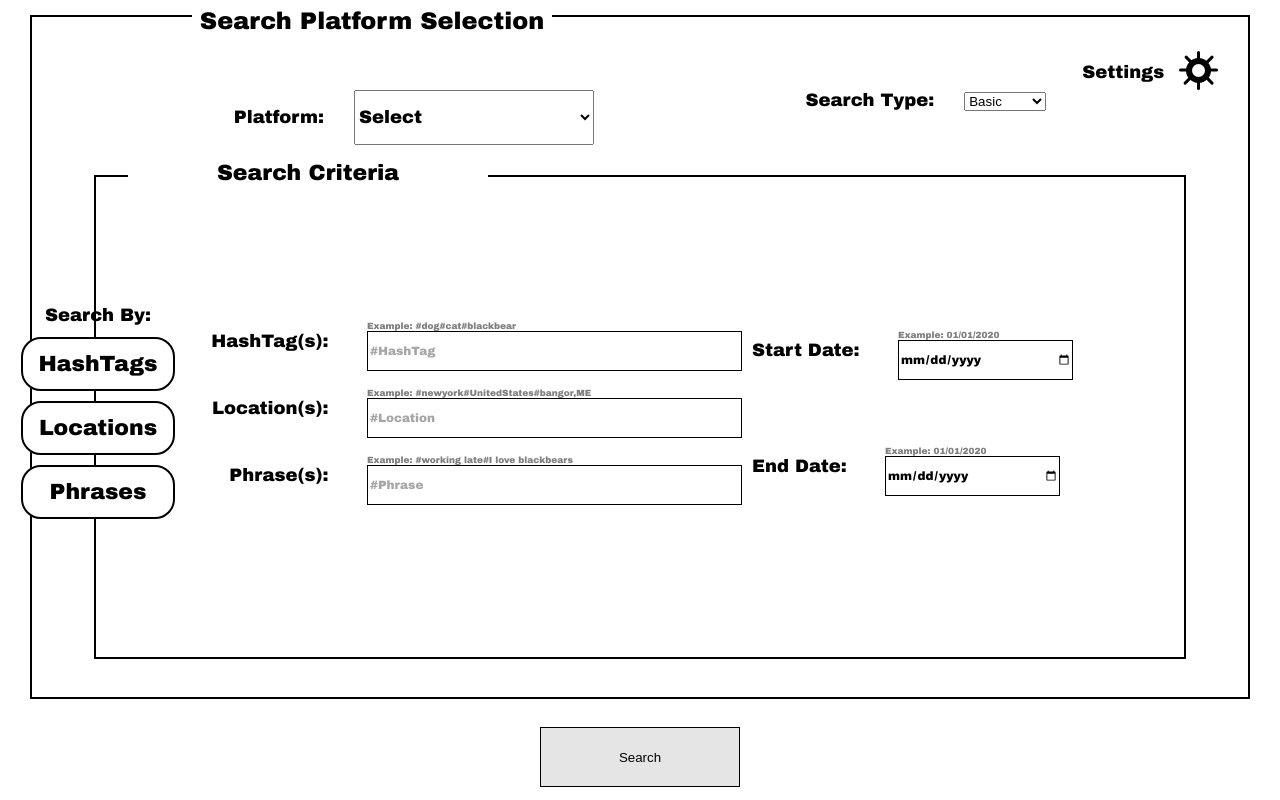
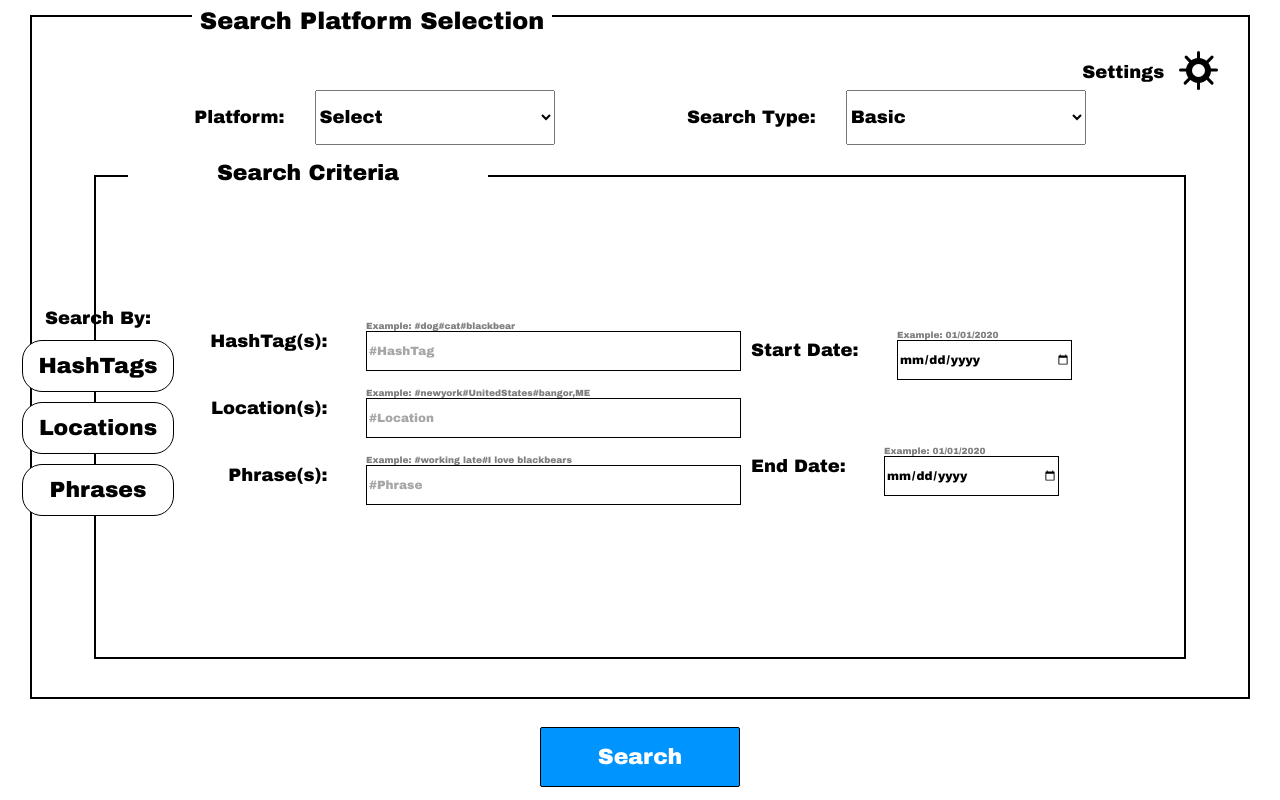
Before and after one commit to babytire/BBA-SocialScraper, a React (Create React App) app in the folder my-app/: page / in a window 1280 px wide. Built offline with nearby package versions, Linux system fonts and the light colour scheme.

Commit message:
CSS Styling Updates
+Added more styling updates

```diff
--- a/my-app/src/components/css/SearchCriteriaPage.css
+++ b/my-app/src/components/css/SearchCriteriaPage.css
@@ -62,6 +62,14 @@
     font-weight: 900;
     font-size: 18px;
     margin-right: 30px;
+}
+.searchTypeSelector{
+    width: 240px;
+    height: 55px;
+    font-family: Arial Black;
+    font-style: normal;
+    font-weight: 900;
+    font-size: 18px;
 }
 .searchCriteriaFormContentContainer{
     width: 90vw;
@@ -130,7 +138,7 @@
     font-size: 22px;
     background-color: #FFFFFF;
     border-radius: 20px;
-    border: 2px solid black;
+    border: 1px solid black;
 }
 .searchByInput div input[type=checkbox]{
     display: none;
@@ -138,7 +146,7 @@
 .searchByInput div input[type=checkbox]:checked + label{
     background: #0094FF;
     color: #FFFFFF;
-    border: 2px solid #0094FF;
+    border: 1px solid #0094FF;
 }
 .searchCriteriaContainer{
     display: flex;
@@ -157,7 +165,14 @@
 .searchButton{
     width: 200px;
     height: 60px;
-    background: #E5E5E5;
+    background: #0094FF;
     border: 1px solid #000000;
     box-sizing: border-box;
+    border-radius: 2px;
+    font-family: Arial Black;
+    font-style: normal;
+    font-weight: normal;
+    font-size: 22px;
+    color: #FFFFFF;
+    cursor: pointer;
 }
```
Also changed, not shown: my-app/src/components/SearchCriteriaPage.js (+0 -10 lines), 1 other file (tests, documents, lock files or other folders).
